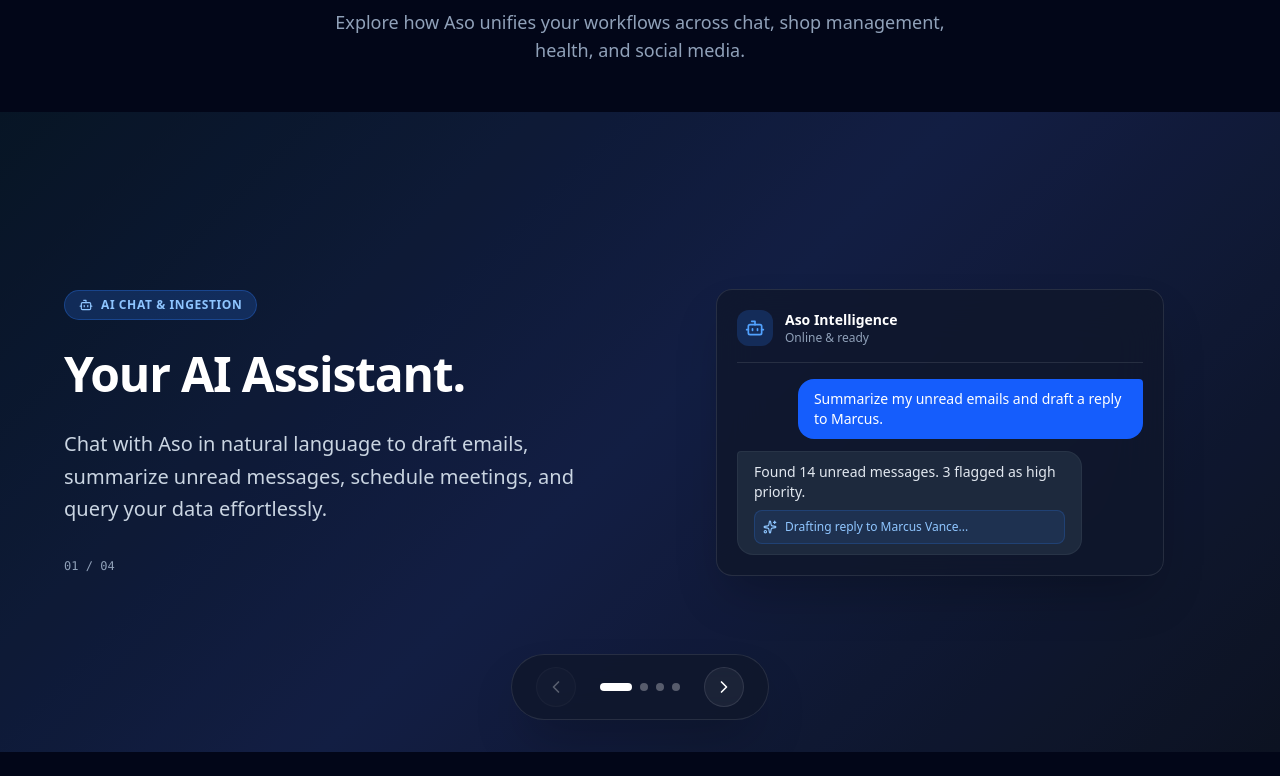
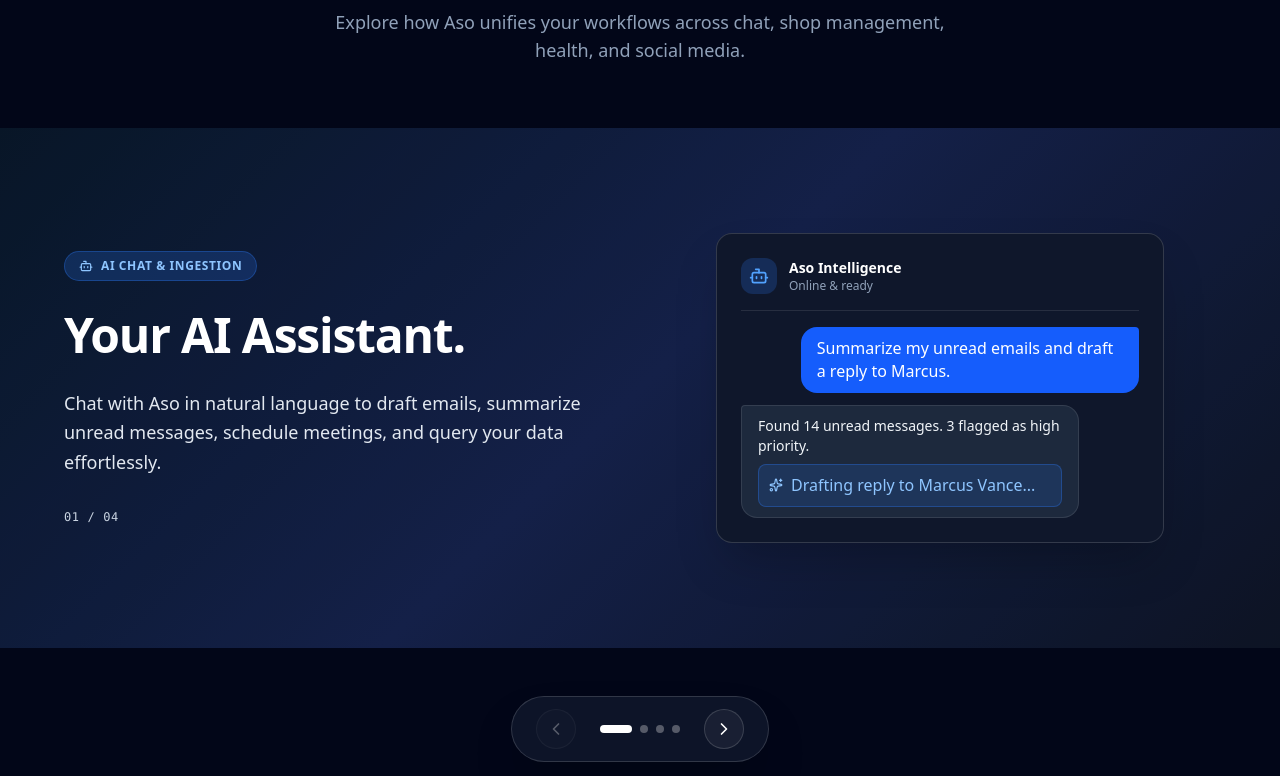
Before and after one commit to asobuilds/my-ai-manager, a Next.js app in the folder frontend-react/: page / in a window 1280 px wide. Shown: the part 984-1760 px from the top of the page. Built offline with nearby package versions, Linux system fonts and the light colour scheme.

Commit message:
fix: resolve dashboard redirect loop and refine capabilities slider layout

```diff
--- a/frontend-react/src/components/landing/capabilities-section.tsx
+++ b/frontend-react/src/components/landing/capabilities-section.tsx
@@ -1,7 +1,7 @@
 "use client";
 
-import { useRef, useState, useEffect } from "react";
-import { motion, AnimatePresence } from "framer-motion";
+import { useRef, useState } from "react";
+import { motion } from "framer-motion";
 import {
   Bot,
   ShoppingBag,
@@ -9,13 +9,9 @@ import {
   Share2,
   ChevronLeft,
   ChevronRight,
-  Send,
   Sparkles,
-  Package,
+  CheckCircle2,
   Heart,
-  TrendingUp,
-  MessageSquare,
-  CheckCircle2,
 } from "lucide-react";
 
 interface Slide {
@@ -44,7 +40,7 @@ export function CapabilitiesSection() {
       badgeColor: "bg-blue-500/20 text-blue-300 border-blue-500/30",
       icon: Bot,
       mockComponent: (
-        <div className="w-full max-w-md rounded-2xl border border-white/10 bg-slate-900/80 p-5 shadow-2xl backdrop-blur-xl">
+        <div className="w-full max-w-md rounded-2xl border border-white/15 bg-slate-900 p-6 shadow-2xl">
           <div className="flex items-center gap-3 pb-4 border-b border-white/10 mb-4">
             <div className="w-9 h-9 rounded-xl bg-blue-500/20 flex items-center justify-center text-blue-400">
               <Bot size={20} />
@@ -56,14 +52,14 @@ export function CapabilitiesSection() {
           </div>
           <div className="space-y-3 text-sm">
             <div className="flex justify-end">
-              <div className="bg-blue-600 text-white px-4 py-2.5 rounded-2xl rounded-tr-sm max-w-[85%]">
+              <div className="bg-blue-600 text-white px-4 py-2.5 rounded-2xl rounded-tr-sm max-w-[85%] font-medium">
                 Summarize my unread emails and draft a reply to Marcus.
               </div>
             </div>
             <div className="flex justify-start">
-              <div className="bg-slate-800 text-slate-200 px-4 py-2.5 rounded-2xl rounded-tl-sm max-w-[85%] border border-white/5 space-y-2">
+              <div className="bg-slate-800 text-slate-100 px-4 py-2.5 rounded-2xl rounded-tl-sm max-w-[85%] border border-white/10 space-y-2">
                 <p>Found 14 unread messages. 3 flagged as high priority.</p>
-                <div className="p-2 rounded-lg bg-blue-500/10 border border-blue-500/20 text-xs text-blue-300 flex items-center gap-2">
+                <div className="p-2.5 rounded-lg bg-blue-500/15 border border-blue-500/30 text-xs text-blue-300 flex items-center gap-2 font-medium">
                   <Sparkles size={14} /> Drafting reply to Marcus Vance...
                 </div>
               </div>
@@ -82,7 +78,7 @@ export function CapabilitiesSection() {
       badgeColor: "bg-emerald-500/20 text-emerald-300 border-emerald-500/30",
       icon: ShoppingBag,
       mockComponent: (
-        <div className="w-full max-w-md rounded-2xl border border-emerald-500/20 bg-slate-900/80 p-5 shadow-2xl backdrop-blur-xl space-y-4">
+        <div className="w-full max-w-md rounded-2xl border border-emerald-500/30 bg-slate-900 p-6 shadow-2xl space-y-4">
           <div className="flex items-center justify-between pb-3 border-b border-white/10">
             <div className="flex items-center gap-2.5">
               <div className="w-8 h-8 rounded-lg bg-emerald-500/20 flex items-center justify-center text-emerald-400">
@@ -90,15 +86,15 @@ export function CapabilitiesSection() {
               </div>
               <span className="font-semibold text-white text-sm">Inventory Status</span>
             </div>
-            <span className="text-xs px-2.5 py-1 rounded-full bg-emerald-500/10 text-emerald-400 border border-emerald-500/20 font-medium">
+            <span className="text-xs px-2.5 py-1 rounded-full bg-emerald-500/15 text-emerald-300 border border-emerald-500/30 font-medium">
               Live Sync
             </span>
           </div>
 
-          <div className="p-4 rounded-xl bg-white/5 border border-white/10 space-y-3">
+          <div className="p-4 rounded-xl bg-slate-800/80 border border-white/10 space-y-3">
             <div className="flex items-center justify-between">
               <div className="flex items-center gap-3">
-                <div className="w-10 h-10 rounded-lg bg-emerald-500/10 flex items-center justify-center text-emerald-400 font-bold">
+                <div className="w-10 h-10 rounded-lg bg-emerald-500/15 flex items-center justify-center text-emerald-400 font-bold">
                   📦
                 </div>
                 <div>
@@ -106,13 +102,13 @@ export function CapabilitiesSection() {
                   <p className="text-xs text-slate-400">SKU: TOTE-882</p>
                 </div>
               </div>
-              <span className="text-xs px-2.5 py-1 rounded-full bg-amber-500/15 text-amber-300 border border-amber-500/30">
+              <span className="text-xs px-2.5 py-1 rounded-full bg-amber-500/20 text-amber-300 border border-amber-500/30 font-medium">
                 12 left (Low)
               </span>
             </div>
-            <div className="pt-2 border-t border-white/5 flex items-center justify-between text-xs text-slate-400">
+            <div className="pt-2 border-t border-white/10 flex items-center justify-between text-xs text-slate-300 font-medium">
               <span>Auto-reorder enabled</span>
-              <span className="text-emerald-400 font-medium flex items-center gap-1">
+              <span className="text-emerald-400 flex items-center gap-1">
                 <CheckCircle2 size={12} /> Supplier notified
               </span>
             </div>
@@ -130,7 +126,7 @@ export function CapabilitiesSection() {
       badgeColor: "bg-purple-500/20 text-purple-300 border-purple-500/30",
       icon: Calendar,
       mockComponent: (
-        <div className="w-full max-w-md rounded-2xl border border-purple-500/20 bg-slate-900/80 p-5 shadow-2xl backdrop-blur-xl space-y-4">
+        <div className="w-full max-w-md rounded-2xl border border-purple-500/30 bg-slate-900 p-6 shadow-2xl space-y-4">
           <div className="flex items-center justify-between pb-3 border-b border-white/10">
             <div className="flex items-center gap-2.5">
               <div className="w-8 h-8 rounded-lg bg-purple-500/20 flex items-center justify-center text-purple-400">
@@ -142,15 +138,15 @@ export function CapabilitiesSection() {
           </div>
 
           <div className="grid grid-cols-2 gap-3">
-            <div className="p-3.5 rounded-xl bg-white/5 border border-white/10 space-y-1">
-              <p className="text-[10px] uppercase text-slate-400">Blood Pressure</p>
+            <div className="p-3.5 rounded-xl bg-slate-800/80 border border-white/10 space-y-1">
+              <p className="text-[10px] uppercase text-slate-400 font-medium">Blood Pressure</p>
               <p className="text-lg font-bold text-emerald-400">118/78 <span className="text-xs font-normal text-slate-400">mmHg</span></p>
-              <span className="text-[10px] text-emerald-300 bg-emerald-500/10 px-2 py-0.5 rounded">Normal</span>
+              <span className="text-[10px] text-emerald-300 bg-emerald-500/15 px-2 py-0.5 rounded font-medium">Normal</span>
             </div>
-            <div className="p-3.5 rounded-xl bg-white/5 border border-white/10 space-y-1">
-              <p className="text-[10px] uppercase text-slate-400">Daily Steps</p>
+            <div className="p-3.5 rounded-xl bg-slate-800/80 border border-white/10 space-y-1">
+              <p className="text-[10px] uppercase text-slate-400 font-medium">Daily Steps</p>
               <p className="text-lg font-bold text-purple-300">8,420</p>
-              <span className="text-[10px] text-purple-300 bg-purple-500/10 px-2 py-0.5 rounded">Goal: 10k</span>
+              <span className="text-[10px] text-purple-300 bg-purple-500/15 px-2 py-0.5 rounded font-medium">Goal: 10k</span>
             </div>
           </div>
         </div>
@@ -166,7 +162,7 @@ export function CapabilitiesSection() {
       badgeColor: "bg-pink-500/20 text-pink-300 border-pink-500/30",
       icon: Share2,
       mockComponent: (
-        <div className="w-full max-w-md rounded-2xl border border-pink-500/20 bg-slate-900/80 p-5 shadow-2xl backdrop-blur-xl space-y-4">
+        <div className="w-full max-w-md rounded-2xl border border-pink-500/30 bg-slate-900 p-6 shadow-2xl space-y-4">
           <div className="flex items-center justify-between pb-3 border-b border-white/10">
             <div className="flex items-center gap-2.5">
               <div className="w-8 h-8 rounded-lg bg-pink-500/20 flex items-center justify-center text-pink-400">
@@ -174,18 +170,18 @@ export function CapabilitiesSection() {
               </div>
               <span className="font-semibold text-white text-sm">Campaign Generator</span>
             </div>
-            <span className="text-xs px-2 py-0.5 rounded-full bg-pink-500/10 text-pink-300 border border-pink-500/20">
+            <span className="text-xs px-2.5 py-0.5 rounded-full bg-pink-500/15 text-pink-300 border border-pink-500/30 font-medium">
               AI Ready
             </span>
           </div>
 
-          <div className="p-4 rounded-xl bg-white/5 border border-white/10 space-y-3 text-sm">
-            <p className="text-slate-200 font-medium">
+          <div className="p-4 rounded-xl bg-slate-800/80 border border-white/10 space-y-3 text-sm">
+            <p className="text-slate-100 font-medium leading-relaxed">
               🚀 Exciting news! Our new autumn collection is officially live. Grab yours today before stock runs out! 🛍️✨ #AsoShop #NewRelease
             </p>
-            <div className="flex items-center justify-between pt-2 border-t border-white/5 text-xs text-slate-400">
+            <div className="flex items-center justify-between pt-2 border-t border-white/10 text-xs text-slate-300 font-medium">
               <span>Optimized for Twitter & LinkedIn</span>
-              <span className="text-pink-400 font-medium">Scheduled for 10:00 AM</span>
+              <span className="text-pink-400">Scheduled 10:00 AM</span>
             </div>
           </div>
         </div>
@@ -208,7 +204,6 @@ export function CapabilitiesSection() {
     }
   };
 
-  // Handle scroll events to update active pagination dot
   const handleScroll = () => {
     const container = containerRef.current;
     if (!container) return;
@@ -221,9 +216,9 @@ export function CapabilitiesSection() {
   };
 
   return (
-    <section id="capabilities" className="relative bg-slate-950 text-white overflow-hidden">
+    <section id="capabilities" className="relative bg-slate-950 text-white py-24 overflow-hidden">
       {/* Section Header */}
-      <div className="max-w-7xl mx-auto px-6 lg:px-8 pt-24 pb-12 text-center">
+      <div className="max-w-7xl mx-auto px-6 lg:px-8 mb-16 text-center">
         <p className="text-sm font-semibold uppercase tracking-widest text-blue-400 mb-3">
           Capabilities
         </p>
@@ -244,37 +239,35 @@ export function CapabilitiesSection() {
       >
         {slides.map((slide, index) => {
           const Icon = slide.icon;
-          const isActive = currentIndex === index;
 
           return (
             <div
               key={slide.id}
-              className="min-w-full min-h-[75vh] md:min-h-[80vh] flex items-center justify-center snap-start px-6 lg:px-16 relative"
-              style={{ background: slide.gradient }}
+              className="w-full shrink-0 snap-center px-6 lg:px-16 py-16 flex items-center justify-center relative"
+              style={{ background: slide.gradient, minHeight: "520px" }}
             >
-              {/* Background Glow */}
-              <div className="absolute inset-0 bg-black/20 pointer-events-none" />
+              <div className="absolute inset-0 bg-black/15 pointer-events-none" />
 
-              <div className="max-w-6xl w-full mx-auto grid grid-cols-1 lg:grid-cols-2 gap-12 items-center relative z-10 py-12">
+              <div className="max-w-6xl w-full mx-auto grid grid-cols-1 lg:grid-cols-2 gap-12 items-center relative z-10">
                 {/* Left: Content */}
                 <motion.div
-                  initial={{ opacity: 0, y: 30 }}
+                  initial={{ opacity: 0, y: 20 }}
                   whileInView={{ opacity: 1, y: 0 }}
-                  viewport={{ once: false }}
-                  transition={{ duration: 0.6, delay: 0.1 }}
+                  viewport={{ once: true }}
+                  transition={{ duration: 0.5, delay: 0.1 }}
                   className="space-y-6"
                 >
                   <div className={`inline-flex items-center gap-2 px-3.5 py-1.5 rounded-full text-xs font-semibold uppercase tracking-wider border ${slide.badgeColor}`}>
                     <Icon size={14} /> {slide.badge}
                   </div>
-                  <h3 className="text-4xl md:text-5xl font-extrabold tracking-tight text-white leading-tight">
+                  <h3 className="text-3xl md:text-5xl font-extrabold tracking-tight text-white leading-tight">
                     {slide.title}
                   </h3>
-                  <p className="text-slate-300 text-lg md:text-xl leading-relaxed max-w-xl">
+                  <p className="text-slate-200 text-base md:text-lg leading-relaxed max-w-xl font-normal">
                     {slide.description}
                   </p>
                   <div className="flex items-center gap-4 pt-2">
-                    <span className="text-xs text-slate-400 font-mono">
+                    <span className="text-xs text-slate-300 font-mono tracking-wider">
                       0{index + 1} / 0{slides.length}
                     </span>
                   </div>
@@ -282,10 +275,10 @@ export function CapabilitiesSection() {
 
                 {/* Right: Mock UI */}
                 <motion.div
-                  initial={{ opacity: 0, scale: 0.95 }}
+                  initial={{ opacity: 0, scale: 0.98 }}
                   whileInView={{ opacity: 1, scale: 1 }}
-                  viewport={{ once: false }}
-                  transition={{ duration: 0.6, delay: 0.2 }}
+                  viewport={{ once: true }}
+                  transition={{ duration: 0.5, delay: 0.2 }}
                   className="flex justify-center"
                 >
                   {slide.mockComponent}
@@ -297,13 +290,13 @@ export function CapabilitiesSection() {
       </div>
 
       {/* Navigation Controls at Bottom Center */}
-      <div className="absolute bottom-8 left-0 right-0 z-20 flex flex-col items-center gap-4 pointer-events-none">
-        <div className="flex items-center gap-6 bg-slate-900/80 backdrop-blur-md px-6 py-3 rounded-full border border-white/10 pointer-events-auto shadow-2xl">
+      <div className="mt-12 flex flex-col items-center gap-4">
+        <div className="flex items-center gap-6 bg-slate-900/90 backdrop-blur-md px-6 py-3 rounded-full border border-white/15 shadow-2xl">
           {/* Left Arrow */}
           <button
             onClick={() => scrollToSlide(currentIndex - 1)}
             disabled={currentIndex === 0}
-            className="w-10 h-10 rounded-full bg-white/5 hover:bg-white/10 flex items-center justify-center text-white transition-all disabled:opacity-30 disabled:cursor-not-allowed border border-white/10"
+            className="w-10 h-10 rounded-full bg-white/5 hover:bg-white/10 flex items-center justify-center text-white transition-all disabled:opacity-30 disabled:cursor-not-allowed border border-white/15"
             aria-label="Previous slide"
           >
             <ChevronLeft size={20} />
@@ -327,7 +320,7 @@ export function CapabilitiesSection() {
           <button
             onClick={() => scrollToSlide(currentIndex + 1)}
             disabled={currentIndex === slides.length - 1}
-            className="w-10 h-10 rounded-full bg-white/5 hover:bg-white/10 flex items-center justify-center text-white transition-all disabled:opacity-30 disabled:cursor-not-allowed border border-white/10"
+            className="w-10 h-10 rounded-full bg-white/5 hover:bg-white/10 flex items-center justify-center text-white transition-all disabled:opacity-30 disabled:cursor-not-allowed border border-white/15"
             aria-label="Next slide"
           >
             <ChevronRight size={20} />
--- a/frontend-react/src/lib/api.ts
+++ b/frontend-react/src/lib/api.ts
@@ -18,7 +18,9 @@ api.interceptors.response.use(
   (error) => {
     if (error.response?.status === 401) {
       localStorage.removeItem("access_token");
-      window.location.href = "/";
+      if (typeof window !== "undefined") {
+        window.dispatchEvent(new Event("aso:unauthorized"));
+      }
     }
     return Promise.reject(error);
   }
```
Also changed, not shown: frontend-react/src/app/dashboard/layout.tsx (+40 -1 lines).
